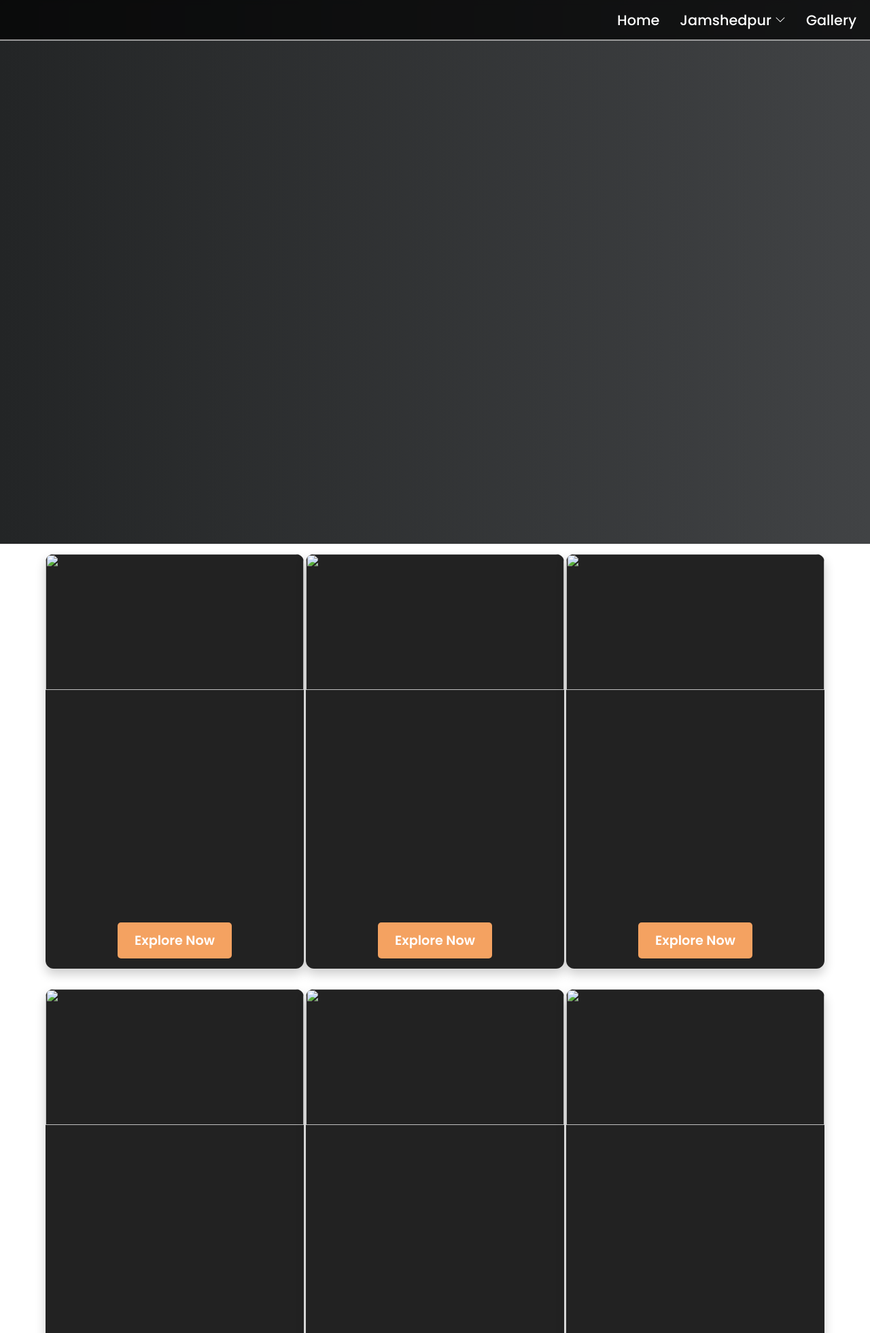
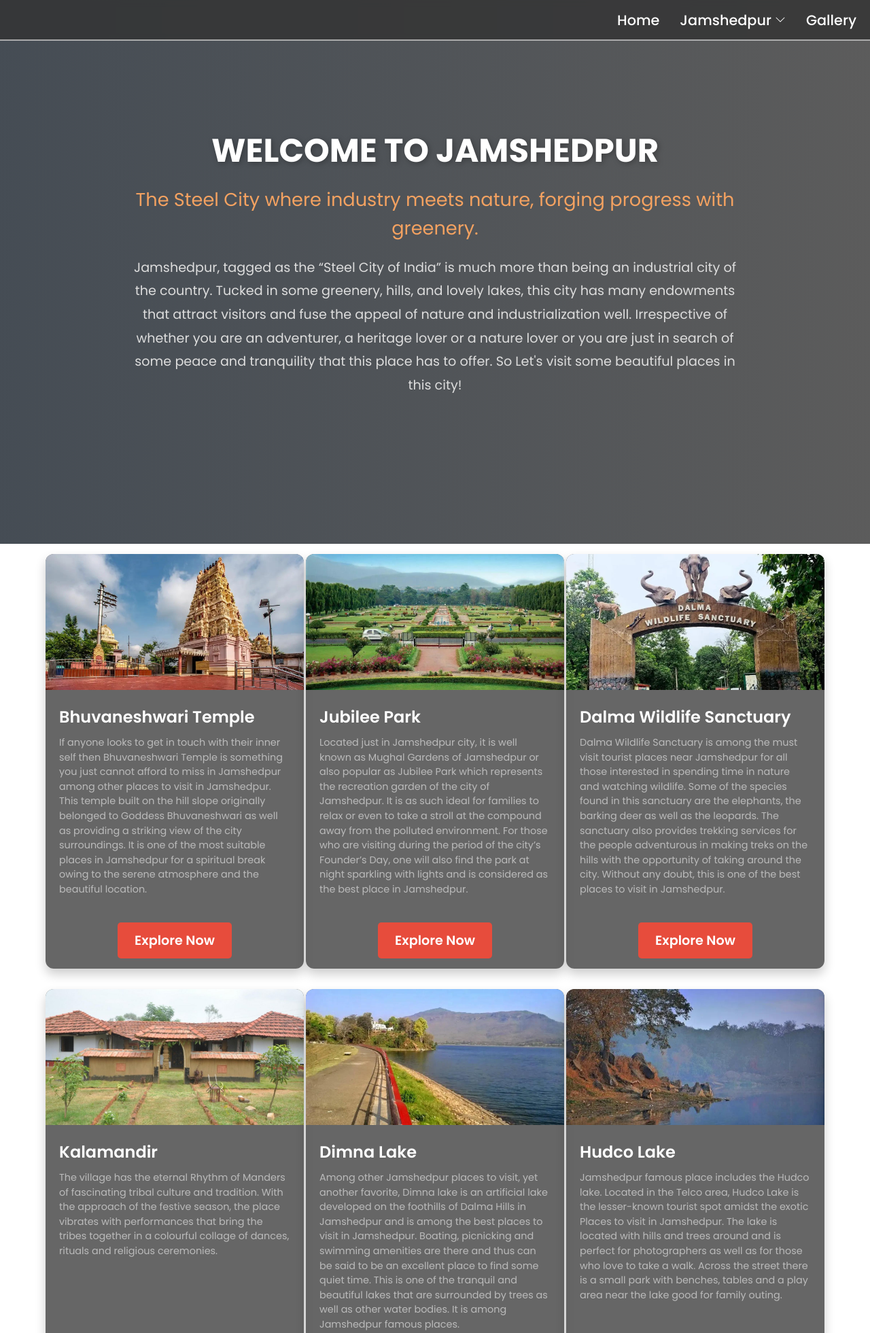
Before and after one commit to Merge20/Jharkhand-Tourism-Website, a PHP site: page /Places/Jamshedpur/index.html in a window 1280 px wide. Shown: the top 1961 px of the page at 68% size. Run offline with PHP 8.4, Linux system fonts and the light colour scheme.

Commit message:
jamshedpur DONE

```diff
--- a/Places/Jamshedpur/index.html
+++ b/Places/Jamshedpur/index.html
@@ -40,20 +40,20 @@
         <div class="body">
             <div class="intro">
                 <div class="about">
-                    <h1></h1>
-                    <h3></h3>
-                    <p></p>
+                    <h1>WELCOME TO JAMSHEDPUR</h1>
+                    <h3>The Steel City where industry meets nature, forging progress with greenery.</h3>
+                    <p>Jamshedpur, tagged as the “Steel City of India” is much more than being an industrial city of the country. Tucked in some greenery, hills, and lovely lakes, this city has many endowments that attract visitors and fuse the appeal of nature and industrialization well. Irrespective of whether you are an adventurer, a heritage lover or a nature lover or you are just in search of some peace and tranquility that this place has to offer. So Let's visit some beautiful places in this city!</p>
                 </div>
             </div>
 
             <div class="row1 row">
                 <div class="card card-first">
                     <div class="image">
-                        <img src="" alt="" title="">
+                        <img src="./Assets/Bhuvaneshwari-Temple.jpeg" alt="Bhuvaneshwari-Temple" title="Bhuvaneshwari Temple">
                     </div>
                     <div class="detail">
-                        <h2></h2>
-                        <p></p>
+                        <h2>Bhuvaneshwari Temple</h2>
+                        <p>If anyone looks to get in touch with their inner self then Bhuvaneshwari Temple is something you just cannot afford to miss in Jamshedpur among other places to visit in Jamshedpur. This temple built on the hill slope originally belonged to Goddess Bhuvaneshwari as well as providing a striking view of the city surroundings. It is one of the most suitable places in Jamshedpur for a spiritual break owing to the serene atmosphere and the beautiful location. </p>
                     </div>
                     <div class="go-to">
                         <a href="" class="button">Explore Now</a>
@@ -62,11 +62,11 @@
 
                 <div class="card card-second">
                     <div class="image">
-                        <img src="" alt="" title="">
+                        <img src="./Assets/Jubilee-Park.jpeg" alt="Jubilee-Park" title="Jubilee Park">
                     </div>
                     <div class="detail">
-                        <h2></h2>
-                        <p></p>
+                        <h2>Jubilee Park</h2>
+                        <p>Located just in Jamshedpur city, it is well known as Mughal Gardens of Jamshedpur or also popular as Jubilee Park which represents the recreation garden of the city of Jamshedpur. It is as such ideal for families to relax or even to take a stroll at the compound away from the polluted environment. For those who are visiting during the period of the city’s Founder’s Day, one will also find the park at night sparkling with lights and is considered as the best place in Jamshedpur.</p>
                     </div>
                     <div class="go-to">
                         <a href="" class="button">Explore Now</a>
@@ -75,11 +75,11 @@
 
                 <div class="card card-third">
                     <div class="image">
-                        <img src="" alt="" title="">
+                        <img src="./Assets/Dalma-Wildlife-Sanctuary.jpeg" alt="Dalma-Wildlife-Sanctuary" title="Dalma Wildlife Sanctuary">
                     </div>
                     <div class="detail">
-                        <h2></h2>
-                        <p></p>
+                        <h2>Dalma Wildlife Sanctuary</h2>
+                        <p>Dalma Wildlife Sanctuary is among the must visit tourist places near Jamshedpur for all those interested in spending time in nature and watching wildlife. Some of the species found in this sanctuary are the elephants, the barking deer as well as the leopards. The sanctuary also provides trekking services for the people adventurous in making treks on the hills with the opportunity of taking around the city. Without any doubt, this is one of the best places to visit in Jamshedpur.</p>
                     </div>
                     <div class="go-to">
                         <a href="" class="button">Explore Now</a>
@@ -89,11 +89,11 @@
             <div class="row2 row">
                 <div class="card card-first">
                     <div class="image">
-                        <img src="" alt="" title="">
+                        <img src="./Assets/Kalamandir.png" alt="Kalamandir" title="Kalamandir">
                     </div>
                     <div class="detail">
-                        <h2></h2>
-                        <p></p>
+                        <h2>Kalamandir</h2>
+                        <p>The village has the eternal Rhythm of Manders of fascinating tribal culture and tradition. With the approach of the festive season, the place vibrates with performances that bring the tribes together in a colourful collage of dances, rituals and religious ceremonies.</p>
                     </div>
                     <div class="go-to">
                         <a href="" class="button">Explore Now</a>
@@ -102,11 +102,11 @@
 
                 <div class="card card-second">
                     <div class="image">
-                        <img src="" alt="" title="">
+                        <img src="./Assets/Dimna-Lake.jpeg" alt="Dimna-Lake" title="Dimna Lake">
                     </div>
                     <div class="detail">
-                        <h2></h2>
-                        <p></p>
+                        <h2>Dimna Lake</h2>
+                        <p>Among other Jamshedpur places to visit, yet another favorite, Dimna lake is an artificial lake developed on the foothills of Dalma Hills in Jamshedpur and is among the best places to visit in Jamshedpur. Boating, picnicking and swimming amenities are there and thus can be said to be an excellent place to find some quiet time. This is one of the tranquil and beautiful lakes that are surrounded by trees as well as other water bodies. It is among Jamshedpur famous places.</p>
                     </div>
                     <div class="go-to">
                         <a href="" class="button">Explore Now</a>
@@ -115,11 +115,11 @@
 
                 <div class="card card-third">
                     <div class="image">
-                        <img src="" alt="" title="">
+                        <img src="./Assets/Hudco-Lake.jpeg" alt="Hudco-Lake" title="Hudco Lake">
                     </div>
                     <div class="detail">
-                        <h2></h2>
-                        <p></p>
+                        <h2>Hudco Lake</h2>
+                        <p>Jamshedpur famous place includes the Hudco lake. Located in the Telco area, Hudco Lake is the lesser-known tourist spot amidst the exotic Places to visit in Jamshedpur. The lake is located with hills and trees around and is perfect for photographers as well as for those who love to take a walk. Across the street there is a small park with benches, tables and a play area near the lake good for family outing. </p>
                     </div>
                     <div class="go-to">
                         <a href="" class="button">Explore Now</a>
@@ -129,11 +129,11 @@
             <div class="row3 row">
                 <div class="card card-first">
                     <div class="image">
-                        <img src="" alt="" title="">
+                        <img src="./Assets/Sir-Dorabji-Tata-Park.jpeg" alt="Sir-Dorabji-Tata-Park" title="Sir Dorabji Tata Park">
                     </div>
                     <div class="detail">
-                        <h2></h2>
-                        <p></p>
+                        <h2>Sir Dorabji Tata Park</h2>
+                        <p>Sir Dorabji Tata Park is a small park which has been named after one of the founders of Tata Steel and is well manicured and very quiet in the middle of the city. In the case of people seeking a tranquil area for night strolling or just a place to relax while reading books this park would suit them. </p>
                     </div>
                     <div class="go-to">
                         <a href="" class="button">Explore Now</a>
@@ -142,11 +142,11 @@
 
                 <div class="card card-second">
                     <div class="image">
-                        <img src="" alt="" title="">
+                        <img src="./Assets/Satnala(dobo)Dam.png" alt="Satnala Dam" title="Satnala Dam">
                     </div>
                     <div class="detail">
-                        <h2></h2>
-                        <p></p>
+                        <h2>Satnala Dam</h2>
+                        <p>Santala (Dobo) Dam is situated at around 10 km away from the City Bus Stand. The drive is pleasant through Marine river by the side of Subarnarekha river, crossing the river through new bridge and drive around 4 KM towards highway. The dam has been constructed amidst the hill and has a lovely view. There is a small hiking to reach the dam, which may be slightly tiring for Sr. Citizens. The lake, hills and surroundings offer attractive view and photo ops. </p>
                     </div>
                     <div class="go-to">
                         <a href="" class="button">Explore Now</a>
@@ -155,11 +155,11 @@
 
                 <div class="card card-third">
                     <div class="image">
-                        <img src="" alt="" title="">
+                        <img src="./Assets/ChandilDam.png" alt="ChandilDam" title="Chandil Dam">
                     </div>
                     <div class="detail">
-                        <h2></h2>
-                        <p></p>
+                        <h2>Chandil Dam</h2>
+                        <p>The dam is located an hour's drive out of Jamshedpur, along NH33. The vast water body stretches out in the distance and the best part is the speed boating. Tickets are priced at Rs 150 per head for a five minute spin. Lifejackets are provided and the boat ride takes you out onto the Subarnarekha river, which is a great place for birdwatching.</p>
                     </div>
                     <div class="go-to">
                         <a href="" class="button">Explore Now</a>
--- a/Places/Jamshedpur/styles.css
+++ b/Places/Jamshedpur/styles.css
@@ -111,7 +111,7 @@
 .intro {
     width: 100%;
     height: 100vh;
-    background: linear-gradient(to right, #232526, #414345);
+    background: linear-gradient(to right, #333333, #b0b0b0);
     display: flex;
     justify-content: center;
     align-items: center;
@@ -193,8 +193,10 @@
 }
 
 .detail {
+    height: 100%;
     padding: 15px 20px;
     color: white;
+    /* border: 2px solid black; */
 }
 
 .detail h2 {
@@ -238,3 +240,26 @@
 .button:hover {
     transform: scale(1.05);
 }
+
+.head {
+    background: rgba(51, 51, 51, 0.8);
+    backdrop-filter: blur(4px);
+}
+
+.intro {
+    background: linear-gradient(to right, rgba(23, 32, 42, 0.8), rgba(51, 51, 51, 0.8));
+    backdrop-filter: blur(4px);
+}
+
+.card {
+    background: rgba(51, 51, 51, 0.75);
+    backdrop-filter: blur(4px);
+}
+
+.detail p {
+    color: #bbbbbb;
+}
+
+.button {
+    background-color: #e74c3c;
+}
--- a/Places/Ranchi/styles.css
+++ b/Places/Ranchi/styles.css
@@ -193,6 +193,7 @@
 }
 
 .detail {
+    height: 100%;
     padding: 15px 20px;
     color: white;
 }
```
Also changed, not shown: Places/Jamshedpur/Assets/Bhuvaneshwari-Temple.jpeg (added), Places/Jamshedpur/Assets/ChandilDam.png (added), Places/Jamshedpur/Assets/Dalma-Wildlife-Sanctuary.jpeg (added), Places/Jamshedpur/Assets/Dimna-Lake.jpeg (added), Places/Jamshedpur/Assets/Hudco-Lake.jpeg (added), Places/Jamshedpur/Assets/Jubilee-Park.jpeg (added), Places/Jamshedpur/Assets/Kalamandir.png (added), Places/Jamshedpur/Assets/Satnala(dobo)Dam.png (added), Places/Jamshedpur/Assets/Sir-Dorabji-Tata-Park.jpeg (added).
